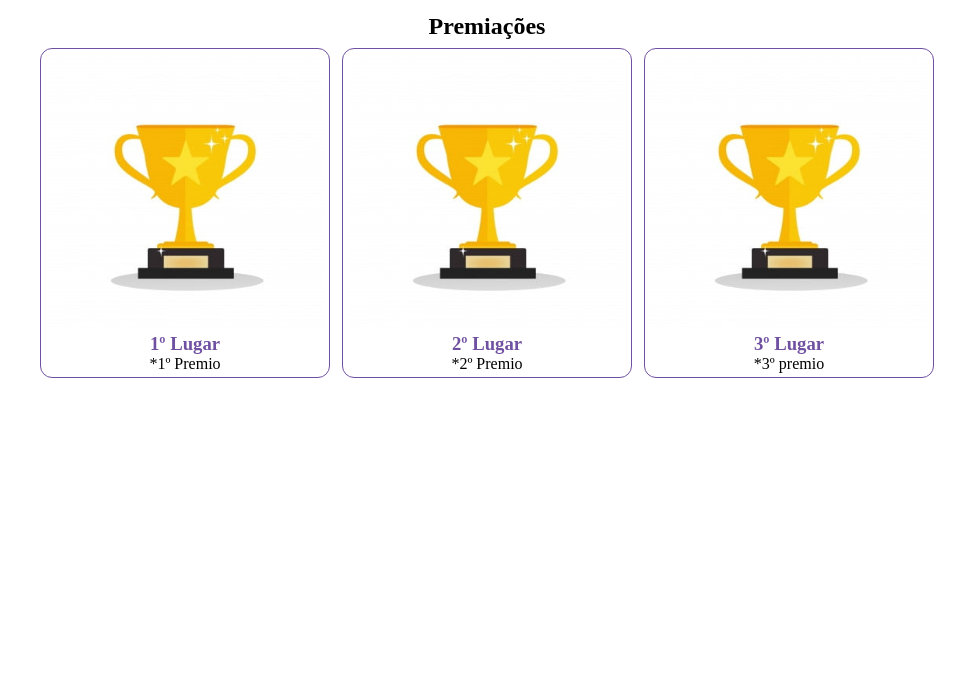
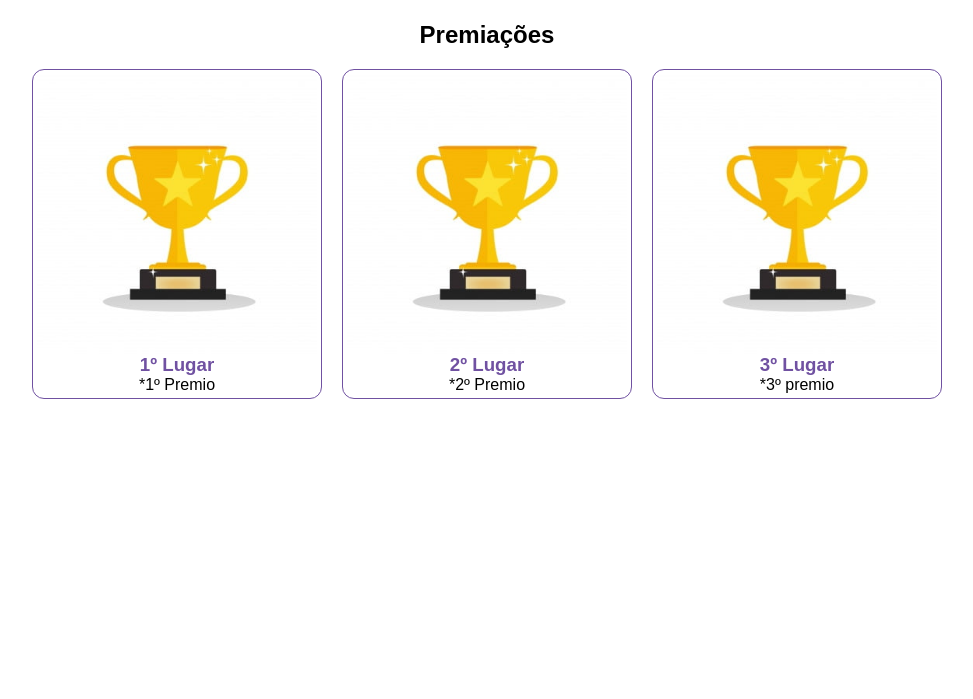
Before and after one commit to erickgusson/SENAC-PI-REDES, a plain HTML site: page index.html in a window 1280 px wide. Shown: the part 545-1244 px from the top of the page, without its empty margins (153-1126 px from the left). Before the commit the page ends 1223 px from the top, so only its background shows below. Drawn offline with Linux system fonts and the light colour scheme.

Commit message:
Melhorias na estilização

```diff
--- a/css/style.css
+++ b/css/style.css
@@ -1,20 +1,26 @@
-html {
-    transition: 500ms;
-}
-
 * {
     margin: 0;
     padding: 0;
+    font-family: Arial, Helvetica, sans-serif;
+}
+
+*::selection {
+    color: white;
+    background-color: #7051A1;
 }
 
 body {
     height: 100%;
-    width: 100vw;
+    max-width: 100vw;
+
+    overflow-x: hidden;
 
     display: grid;
     place-items: center;
 
     padding-bottom: 300px;
+
+    text-align: center;
 
     /* background-color: #3F294F; */
 }
@@ -30,7 +36,7 @@ main {
 }
 
 .botao {
-    margin: 20px 0;
+    margin: 24px 0;
     padding: 8px 12px;
 
     border-radius: 8px;
@@ -48,12 +54,17 @@ main {
 }
 
 main h2 {
-    margin: 24px 0 8px;
+    margin: 24px 0 0px;
+}
+
+main p {
+    max-width: 90vw;
 }
 
 .premiacoes {
+    margin-top: 20px;
     display: flex;
-    gap: 12px;
+    gap: 20px;
 }
 
 .premio {
@@ -66,10 +77,12 @@ main h2 {
 
     display: grid;
     place-items: center;
+
+    transition: 500ms;
 }
 
 .premio:hover {
-    transform: scale(1.05);
+    transform: scale(1.1);
     transition: 500ms;
 }
 
@@ -82,6 +95,10 @@ main h2 {
     color: #7051A1;
 }
 
+strong {
+    color: #7051A1;
+}
+
 form {
     display: grid;
     justify-items: center;
@@ -90,12 +107,16 @@ form {
 form input {
     padding: 4px 2px;
 
-    width: 100%;
+    width: 90%;
 }
 
 @media screen and (min-width: 520px) {
     header img {
         height: 50vh;
+    }
+
+    main p {
+        max-width: 50vw;
     }
 }
 
```
